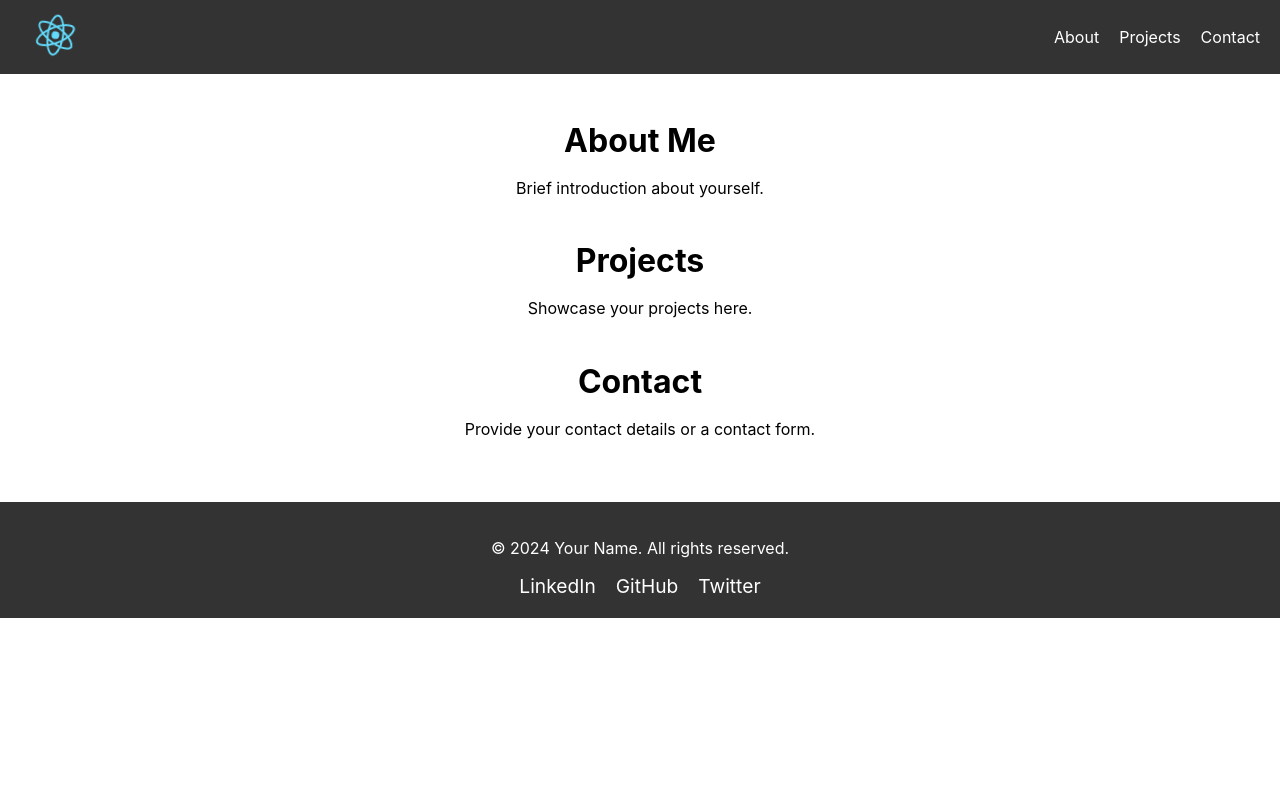
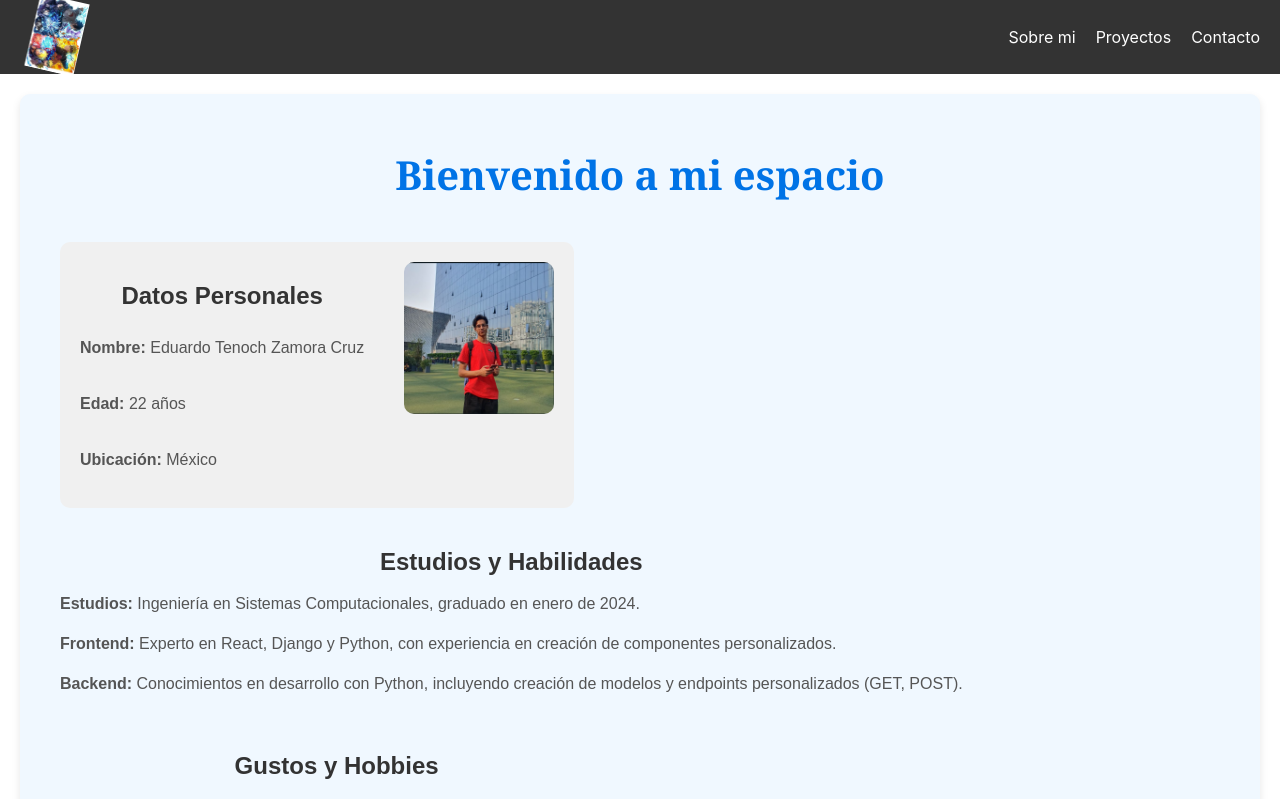
Before and after one commit to eduardotenoch/portafolioTenoch, a React (Create React App) app: page / in a window 1280 px wide. Shown: the top 799 px of the page. Built offline with nearby package versions, Linux system fonts and the light colour scheme.

Commit message:
sobre mi y un poco mas

```diff
--- /dev/null
+++ b/src/Pages/Sobremi.js
@@ -0,0 +1,32 @@
+import React from 'react';
+import foto from '../images/Captura desde 2024-07-24 18-14-15.png';
+import './Sobremi.scss';
+
+export function Sobremi() {
+  return (
+    <div className="sobremi-container">
+      <section className="personal-info">
+        <div className="text-content">
+          <h2>Datos Personales</h2>
+          <p><strong>Nombre:</strong> Eduardo Tenoch Zamora Cruz</p>
+          <p><strong>Edad:</strong> 22 años</p>
+          <p><strong>Ubicación:</strong> México</p>
+        </div>
+        <img src={foto} alt="foto de Eduardo Tenoch Zamora Cruz" className="profile-photo" />
+      </section>
+      <section className="education-skills">
+        <h2>Estudios y Habilidades</h2>
+        <p><strong>Estudios:</strong> Ingeniería en Sistemas Computacionales, graduado en enero de 2024.</p>
+        <p><strong>Frontend:</strong> Experto en React, Django y Python, con experiencia en creación de componentes personalizados.</p>
+        <p><strong>Backend:</strong> Conocimientos en desarrollo con Python, incluyendo creación de modelos y endpoints personalizados (GET, POST).</p>
+      </section>
+      <section className="hobbies">
+        <h2>Gustos y Hobbies</h2>
+        <p><strong>Música:</strong> Me gusta mucho lo que es el género alternativo, el pop, indie.</p>
+        <p><strong>Anime y Series:</strong> Aficionado a ver anime y series.</p>
+        <p><strong>Explorar:</strong> Disfruto explorar lugares nuevos.</p>
+        <p><strong>Objetivo:</strong> Crecer tanto personal como profesionalmente, mejorando cada día.</p>
+      </section>
+    </div>
+  );
+}
--- /dev/null
+++ b/src/Pages/Sobremi.scss
@@ -0,0 +1,58 @@
+.sobremi-container {
+    display: flex;
+    flex-direction: column;
+    align-items: flex-start;
+    padding: 20px;
+    font-family: 'Arial', sans-serif;
+  }
+
+  .personal-info {
+    display: flex;
+    align-items: flex-start;
+    margin-bottom: 20px;
+    position: relative;
+    background-color: #f0f0f0; /* Fondo diferenciado */
+    padding: 20px; /* Añadir padding para más separación */
+    border-radius: 10px;
+  }
+
+  .profile-photo {
+    width: 150px;
+    height: auto;
+    border-radius: 10px;
+    margin-left: 20px; /* Cambiado a margin-left para que la imagen esté a la derecha */
+  }
+
+  .text-content {
+    display: flex;
+    flex-direction: column;
+    margin-right: 20px; /* Añadir más separación entre el texto y la imagen */
+  }
+
+  h2 {
+    font-size: 1.5rem;
+    margin-bottom: 10px;
+  }
+
+  p {
+    font-size: 1rem;
+    line-height: 1.5;
+    text-align: justify;
+  }
+
+  .education-skills,
+  .hobbies {
+    margin-bottom: 20px;
+  }
+
+  .personal-info h2,
+  .education-skills h2,
+  .hobbies h2 {
+    color: #333;
+  }
+
+  .personal-info p,
+  .education-skills p,
+  .hobbies p {
+    color: #555;
+  }
--- /dev/null
+++ b/src/Pages/index.js
@@ -0,0 +1 @@
+export * from './Sobremi';
--- a/src/components/AbaoutMe.js
+++ b/src/components/AbaoutMe.js
@@ -1,20 +1,21 @@
 import React from 'react';
-import './AbaoutMe.scss';
+import './AboutMe.scss';
+import { Sobremi } from '../Pages/Sobremi';
 
 export function AboutMe() {
   return (
     <main className="main-content">
-      <section id="about">
-        <h1>About Me</h1>
-        <p>Brief introduction about yourself.</p>
+      <section id="about" className="about-section">
+        <h1 className="welcome-title">Bienvenido a mi espacio</h1>
+        <Sobremi />
       </section>
-      <section id="projects">
-        <h1>Projects</h1>
-        <p>Showcase your projects here.</p>
+      <section id="projects" className="projects-section">
+        <h1>Proyectos</h1>
+        <p>Aquí puedes ver una muestra de mis proyectos.</p>
       </section>
-      <section id="contact">
-        <h1>Contact</h1>
-        <p>Provide your contact details or a contact form.</p>
+      <section id="contact" className="contact-section">
+        <h1>Contacto</h1>
+        <p>Puedes contactarme a través de los detalles proporcionados o mediante un formulario de contacto.</p>
       </section>
     </main>
   );
--- a/src/components/AbaoutMe.scss
+++ /dev/null
@@ -1,17 +0,0 @@
-.main-content {
-    padding: 20px;
-  }
-
-  .main-content section {
-    margin-bottom: 40px;
-  }
-
-  .main-content h1 {
-    font-size: 2rem;
-    margin-bottom: 10px;
-  }
-
-  .main-content p {
-    font-size: 1rem;
-    line-height: 1.6;
-  }
--- /dev/null
+++ b/src/components/AboutMe.scss
@@ -0,0 +1,58 @@
+.main-content {
+  padding: 20px;
+  font-family: 'Arial', sans-serif;
+}
+
+#about,
+#projects,
+#contact {
+  margin-bottom: 40px;
+}
+
+h1 {
+  font-size: 2rem;
+  margin-bottom: 10px;
+  text-align: center;
+}
+
+h2 {
+  font-size: 1.5rem;
+  margin-bottom: 10px;
+}
+
+p {
+  font-size: 1rem;
+  line-height: 1.5;
+  text-align: justify;
+}
+
+.about-section,
+.projects-section,
+.contact-section {
+  background-color: #f0f8ff;
+  padding: 20px;
+  border-radius: 10px;
+  box-shadow: 0 4px 8px rgba(0, 0, 0, 0.1);
+}
+
+.personal-info,
+.education-skills,
+.hobbies {
+  margin-bottom: 20px;
+}
+
+section h1, section h2 {
+  color: #333;
+}
+
+section p {
+  color: #555;
+}
+
+/* Nueva clase para el título de bienvenida */
+.welcome-title {
+  font-family: 'Georgia', serif; /* Cambia la fuente a la que prefieras */
+  font-size: 2.5rem; /* Tamaño de fuente ajustado */
+  color: #0073e6; /* Color del texto */
+  margin-bottom: 20px; /* Ajusta el margen inferior */
+}
--- a/src/components/Header.js
+++ b/src/components/Header.js
@@ -1,18 +1,18 @@
 import React from 'react';
 import './Header.scss'
-import logo from '../images/logo.svg'
+import naruto from '../images/naruto.jpg'
 
 export function Header() {
   return (
     <header className="header">
       <div className="logo">
-      <img src={logo} className="App-logo" alt="logo" />
+      <img src={naruto} className="App-logo" alt="logo" />
       </div>
       <nav>
         <ul>
-          <li><a href="#about">About</a></li>
-          <li><a href="#projects">Projects</a></li>
-          <li><a href="#contact">Contact</a></li>
+          <li><a href="#Sobre mi">Sobre mi</a></li>
+          <li><a href="#proyectos">Proyectos</a></li>
+          <li><a href="#contacto">Contacto</a></li>
         </ul>
       </nav>
     </header>
```
Also changed, not shown: src/images/Captura desde 2024-07-24 18-14-15.png (added), src/images/naruto.jpg (added).
